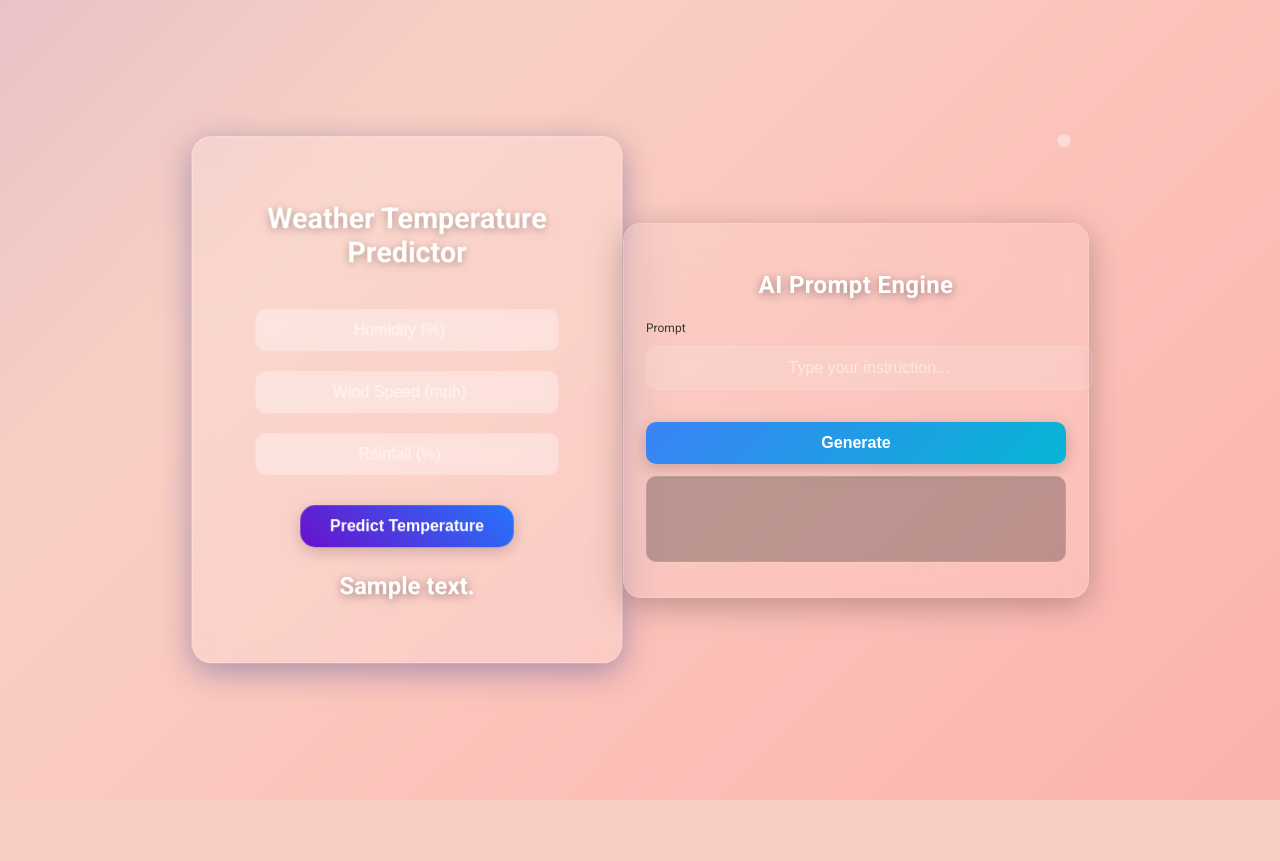
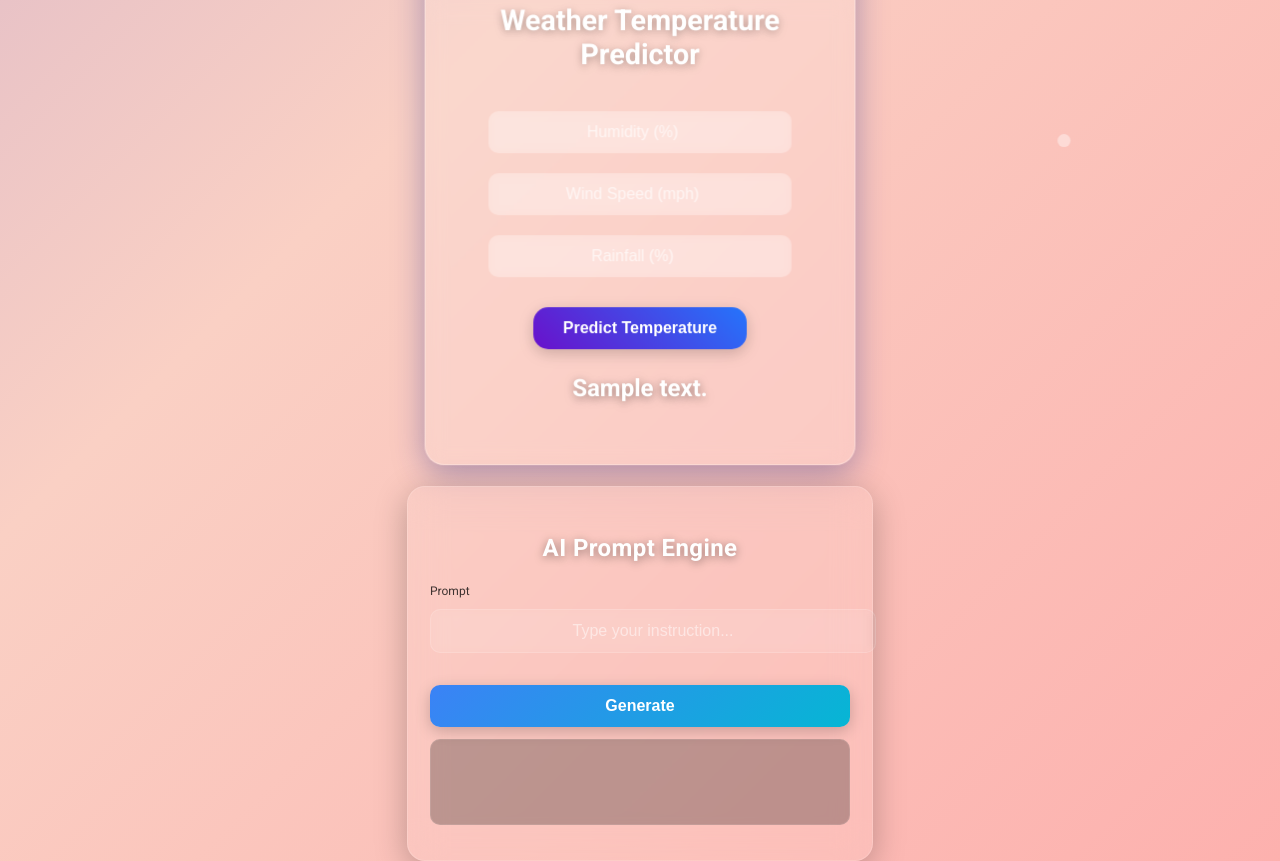
Before and after one commit to ejasonos/temperature-model, a Flask app: template templates/index.html in a window 1280 px wide. Before the commit the page ends 800 px from the top, so only its background shows below. Run offline with Flask 3, Linux system fonts and the light colour scheme; the template is opened without the code that fills it: most values are stand-ins (such as "Sample title", 1, 10 or a date in 2020); parts of the project's set-up code (start-up, migrations or seed data) failed here and were passed over.

Commit message:
Update index.html

```diff
--- a/templates/index.html
+++ b/templates/index.html
@@ -210,7 +210,9 @@
 <div class="particle" style="left:50%; animation-delay:2s;"></div>
 <div class="particle" style="left:80%; animation-delay:4s;"></div>
 
-<section class="card">
+<main style="display:grid;width:fit-content;">
+<section style="display:flex;width:100%;justify-content:center;" >
+<div class="card">
     <h1>Weather Temperature Predictor</h1>
     <form  action="/predict" method="POST">
         <input type="number" step="any" name="humidity" placeholder="Humidity (%)"><br>
@@ -218,25 +220,30 @@
         <input type="number" step="any" name="rainfall" placeholder="Rainfall (%)"><br>
         <button type="submit">Predict Temperature</button>
     </form>
-    <h2>{{ prediction_text }}</h2>
+    <h2 class="output">{{ prediction_text }}</h2>
+</div>
 </section>
 
-<section class="ai-card" style="margin-top: 20px;">
+<section >
+<div class="ai-card" style="margin-top: 20px;">
     <h2 class="title">AI Prompt Engine</h2>
 
         <label class="label">Prompt</label>
-        <input id="prompt" class="input" type="text" name="prompt" maxlength="150"  placeholder="Type your instruction..." style="color:darkblue;">
+        <input id="prompt" class="input" type="text" name="prompt" maxlength="150"  placeholder="Type your instruction..." style="color:darkblue;" value="" />
 
         <button type="button" class="btn" onclick="send()">Generate</button>
 
-    <pre class="output" id=" out"></pre>
+    <pre class="output" id="out"></pre>
+</div>
 </section>
+</main>
 
 <script>
+
 async function send() {
-    const prompt = document.getElementById("prompt").value;
+    const prompt = document.querySelector("#prompt").value;
 
-    alert("Sending prompt:", prompt);
+    alert("Sending prompt: "+prompt);
 
     const res = await fetch("/generate", {
         method: "POST",
@@ -246,10 +253,10 @@ async function send() {
         body: JSON.stringify({ prompt })
     });
 
-    alert("Response status:", res.status);
+    alert("Response status:"+res.status);
 
     const data = await res.json();
-    alert("Response data:", data);
+    alert("Response data:"+data);
 
     document.getElementById("out").innerText =
         data.response || data.error || "No response";
```
